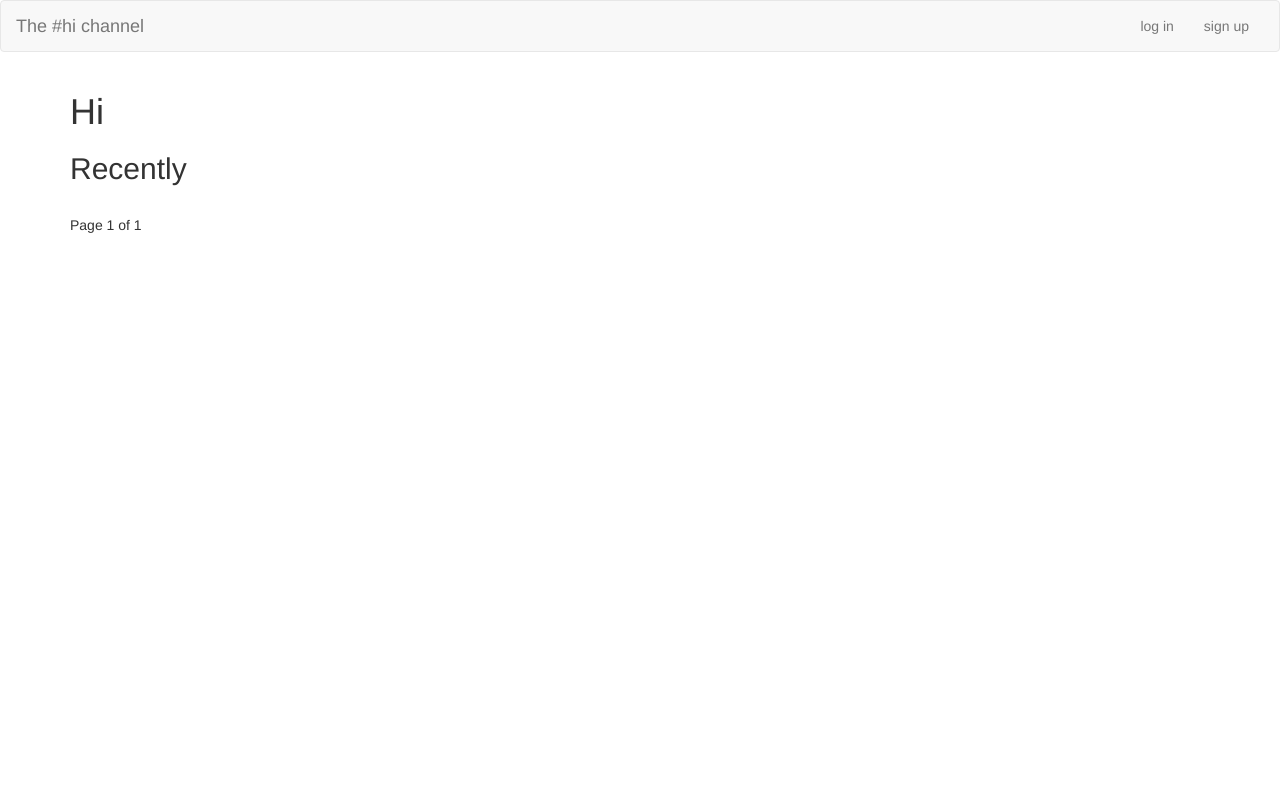
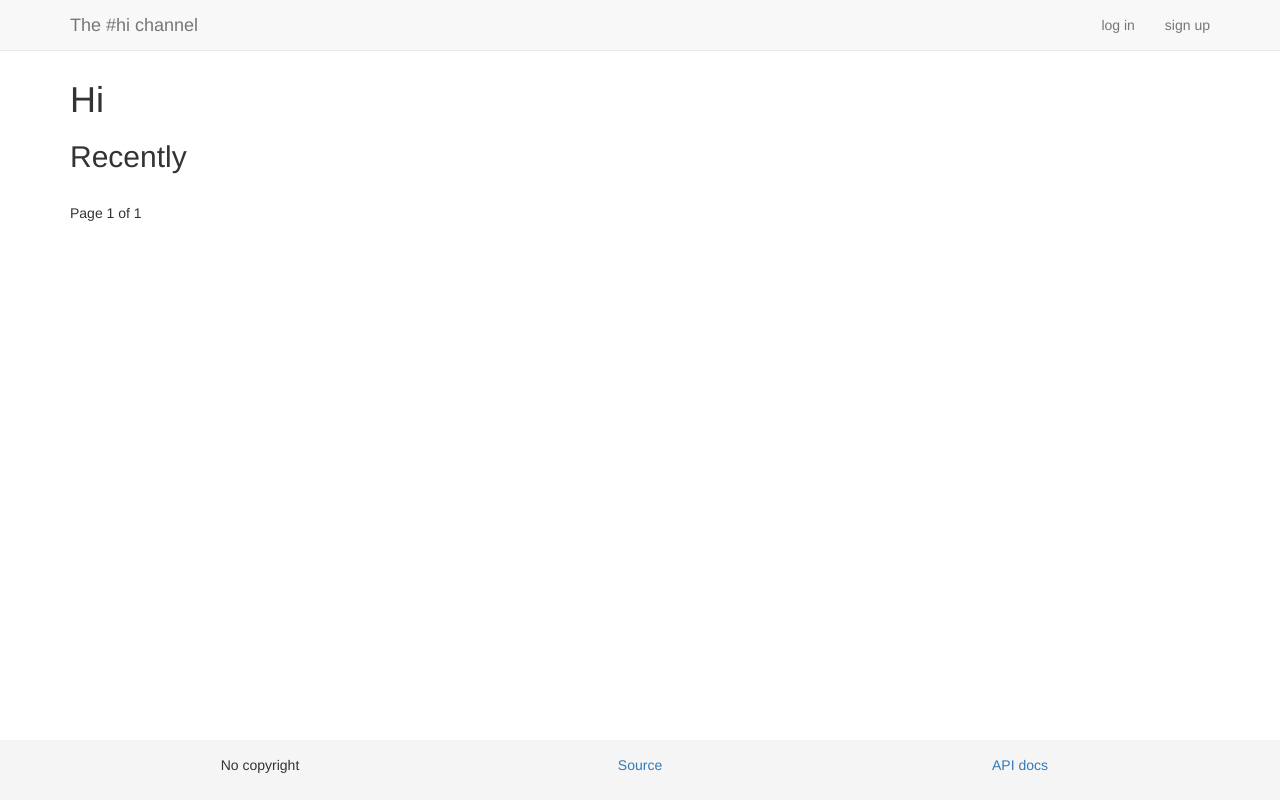
Before and after one commit to stvnrlly/thehichannel, a Django app: page / in a window 1280 px wide. Run offline with Django 3.2, Linux system fonts and the light colour scheme; data that the repository does not hold is empty; some libraries are stand-ins or nearby versions.

Commit message:
add footer, fixes #5

```diff
--- /dev/null
+++ b/thehichannel/static/css/style.css
@@ -0,0 +1,27 @@
+html {
+  position: relative;
+  min-height: 100%;
+}
+
+body {
+  /* Margin bottom by footer height */
+  margin-bottom: 60px;
+}
+
+.footer {
+  position: absolute;
+  bottom: 0;
+  width: 100%;
+  /* Set the fixed height of the footer here */
+  height: 60px;
+  background-color: #f5f5f5;
+  text-align: center;
+}
+
+body > .container {
+  padding: 60px 15px 0;
+}
+
+.footer > .container {
+  padding: 15px;
+}
--- a/thehichannel/templates/thehichannel/base.html
+++ b/thehichannel/templates/thehichannel/base.html
@@ -8,13 +8,14 @@
     <title>Hi</title>
 
     <link rel="stylesheet" href="https://maxcdn.bootstrapcdn.com/bootstrap/3.3.7/css/bootstrap.min.css" integrity="sha384-BVYiiSIFeK1dGmJRAkycuHAHRg32OmUcww7on3RYdg4Va+PmSTsz/K68vbdEjh4u" crossorigin="anonymous">
+    <link rel="stylesheet" href="{% static "css/style.css" %}">
 
     <script src="https://code.jquery.com/jquery-3.1.1.min.js"></script>
     <script src="https://maxcdn.bootstrapcdn.com/bootstrap/3.3.7/js/bootstrap.min.js" integrity="sha384-Tc5IQib027qvyjSMfHjOMaLkfuWVxZxUPnCJA7l2mCWNIpG9mGCD8wGNIcPD7Txa" crossorigin="anonymous"></script>
   </head>
   <body>
-    <nav class="navbar navbar-default">
-      <div class="container-fluid">
+    <nav class="navbar navbar-default navbar-fixed-top">
+      <div class="container">
         <!-- Brand and toggle get grouped for better mobile display -->
         <div class="navbar-header">
           <button type="button" class="navbar-toggle collapsed" data-toggle="collapse" data-target="#bs-example-navbar-collapse-1" aria-expanded="false">
@@ -43,5 +44,18 @@
     <div class="container">
       {% block content %}{% endblock %}
     </div>
+    <footer class="footer">
+      <div class="container">
+        <div class="col-sm-4">
+          No copyright
+        </div>
+        <div class="col-sm-4">
+          <a href="https://github.com/stvnrlly/thehichannel">Source</a>
+        </div>
+        <div class="col-sm-4">
+          <a href="#">API docs</a>
+        </div>
+      </div>
+    </footer>
   </body>
 </html>
```
